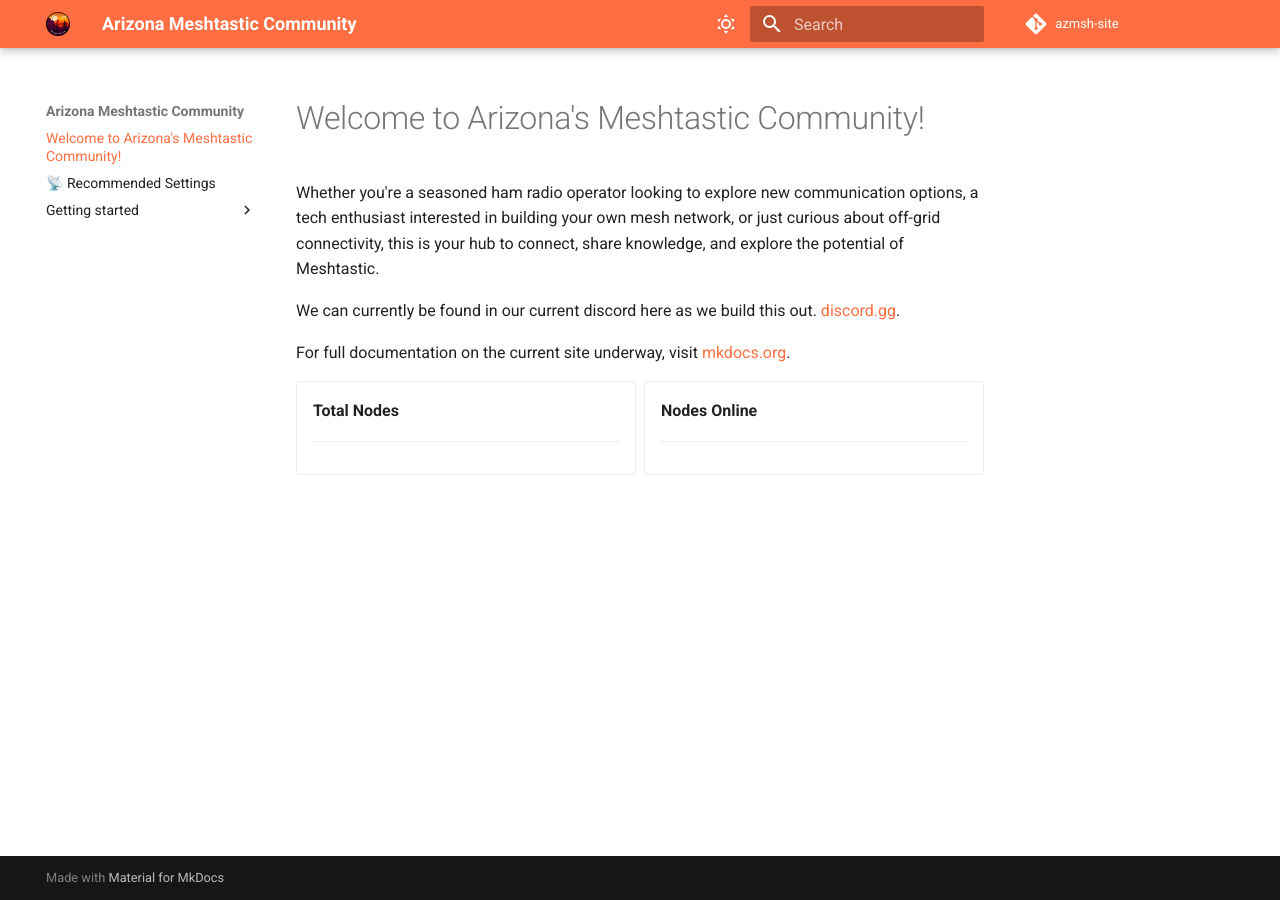
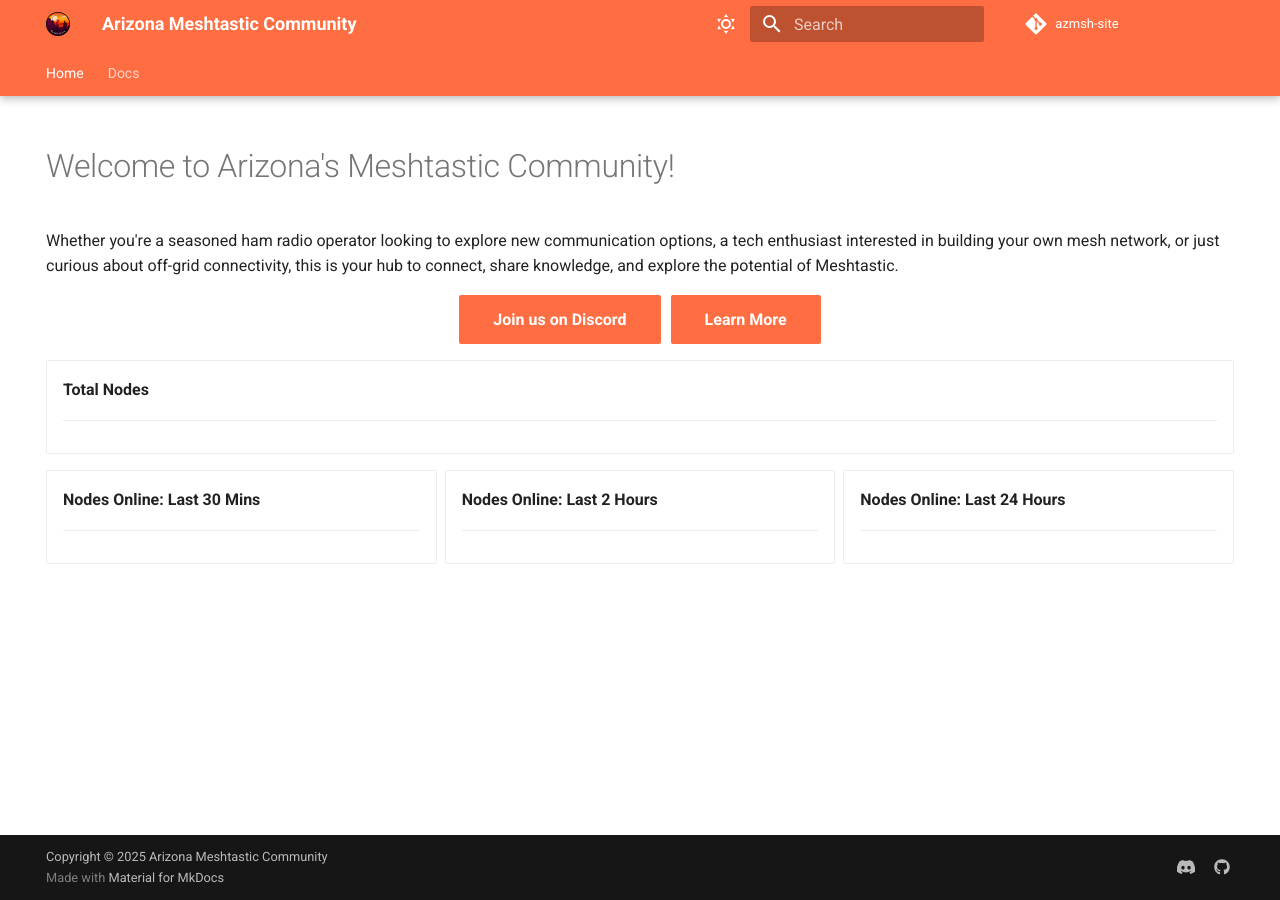
Before and after one commit to ArizonaMeshtasticCommunity/azmsh-site, an MkDocs documentation site: the page built from docs/index.md, in a window 1280 px wide. Built offline with MkDocs 1.6.1 and Material for MkDocs 9.7.7, drawn with Linux system fonts in a browser that asks for light colours; comment, search, counter and statistics services are not loaded.

Commit message:
Site updates - Cleanup, added features, formatting

```diff
--- a/docs/assets/js/nodeData.js
+++ b/docs/assets/js/nodeData.js
@@ -17,16 +17,18 @@
   const totalNodes = document.getElementById('totalNodes');
   totalNodes.textContent = json.length;
 
-    // Count nodes updated in the last 30 minutes
+  // Count nodes that are online
   const now = new Date();
   const THIRTY_MINUTES = 30 * 60 * 1000;
-    const recentNodes = json.filter(node => {
-      const updatedAt = new Date(node.updated_at);
-      return now - updatedAt <= THIRTY_MINUTES;
-    });
+  const TWO_HOURS = 2 * 60 * 60 * 1000;
+  const TWENTY_FOUR_HOURS = 24 * 60 * 60 * 1000;
 
-    const nodesOnline = document.getElementById('nodesOnline');
-    nodesOnline.textContent = recentNodes.length;
+  const nodes30min = json.filter(node => now - new Date(node.updated_at) <= THIRTY_MINUTES).length;
+  const nodes2hr = json.filter(node => now - new Date(node.updated_at) <= TWO_HOURS).length;
+  const nodes24hr = json.filter(node => now - new Date(node.updated_at) <= TWENTY_FOUR_HOURS).length;
+
+  document.getElementById('nodes30min').textContent = nodes30min;
+  document.getElementById('nodes2hr').textContent = nodes2hr;
+  document.getElementById('nodes24hr').textContent = nodes24hr;
 }
-
 getNodes();
--- a/docs/getting_started/index.md
+++ b/docs/docs/connect.md
@@ -30,7 +34,7 @@
     - Position & Sensor Metrics: Every 1 hour (for mobile nodes; enable Smart Positioning with a minimum interval of 1 minute, minimum distance 100m). For stationary nodes, consider extending this interval to every 12-24 hours.
 
 
-#### MQTT:
+#### MQTT
 MQTT is a useful tool for supplementing mesh connectivity but shouldn't be relied upon as a primary mesh component. Our recommended MQTT etiquette is:
 
 - **Downlinking** from the primary Meshtastic MQTT server is strongly discouraged, especially in the primary channel.
@@ -38,20 +42,20 @@
 - **Uplinking** to a local MQTT server is helpful for tracking deployed nodes not connected directly to your mesh segment.
 - **Downlinking** from a local MQTT server should be avoided in the primary channel; however, it's acceptable for secondary channels.
 
-#### Device Roles:
+#### Device Roles
 Previously, Meshtastic did not have intelligent routing, causing nodes in 'client/router' mode to potentially create routing inefficiencies. **With Meshtastic 2.6, intelligent routing for direct messages (DMs) has been introduced**, significantly improving targeted message delivery and network efficiency. However, we still recommend primarily using the 'client' role to simplify network traffic and maintain redundancy.
 
 - **Client Mode**: Ideal for most stationary nodes, minimizing unnecessary rebroadcasts. (Maybe your roof node.)
 - **Client Mute**: Use for on the move nodes that do not contribute directly to message forwarding, reducing network congestion. (Maybe your mobile node.)
 
-#### Hop Count:
+#### Hop Count
 Start with a hop count of 3, using only the minimum necessary hops to reach your intended destinations.
 
 - If consistently routing through a dedicated relay node, a hop count of 4 is reasonable.
 
 - At network edges or challenging locations, up to 5-7 hops might be necessary, but ensure optimal node placement before increasing hops.
 
-#### Broadcast Intervals:
+#### Broadcast Intervals
 To minimize channel use and maintain high reliability:
 
 - **Node Information**: Every 4-6 hours
--- a/docs/index.md
+++ b/docs/index.md
@@ -1,11 +1,20 @@
-# Welcome to Arizona's Meshtastic Community!
+---
+title: Home
+hide:
+  - toc
+  - navigation
+---
+
+<h1>Welcome to Arizona's Meshtastic Community!</h1>
 
 Whether you're a seasoned ham radio operator looking to explore new communication options, a tech enthusiast interested in building your own mesh network, or just curious about off-grid connectivity, this is your hub to connect, share knowledge, and explore the potential of Meshtastic.
 
-We can currently be found in our current discord here as we build this out. [discord.gg](https://discord.gg/HrKtyuFEQk).
-
-For full documentation on the current site underway, visit [mkdocs.org](https://www.mkdocs.org).
-
+<span style="display: flex; align-items: center; justify-content: center;">
+    <span style="display: flex; align-items: center; justify-content: space-between;">
+        <span style="margin-right: 5px;">[Join us on Discord](https://discord.gg/HrKtyuFEQk){ .md-button .md-button--primary target="_blank"}</span>
+        <span style="margin-left: 5px;">[Learn More](/getting_started/){ .md-button .md-button--primary}</span>
+    </span>
+</span>
 
 <div class="grid cards" markdown>
 
@@ -15,12 +24,26 @@
 
     <span id="totalNodes" style="display: flex; align-items: center; justify-content: center; font-weight: bold; font-size: 50px;"></span>
 
--   __Nodes Online__
+</div>
+
+<div class="grid cards" markdown>
+
+-   __Nodes Online: Last 30 Mins__
 
     ---
 
-    <span id="nodesOnline" style="display: flex; align-items: center; justify-content: center; font-weight: bold; font-size: 50px;"></span>
+    <span id="nodes30min" style="display: flex; align-items: center; justify-content: center; font-weight: bold; font-size: 50px;"></span>
+
+-   __Nodes Online: Last 2 Hours__
+
+    ---
+
+    <span id="nodes2hr" style="display: flex; align-items: center; justify-content: center; font-weight: bold; font-size: 50px;"></span>
+
+-   __Nodes Online: Last 24 Hours__
+
+    ---
+
+    <span id="nodes24hr" style="display: flex; align-items: center; justify-content: center; font-weight: bold; font-size: 50px;"></span>
 
 </div>
-
-<script src="assets/js/nodeData.js"></script>
--- a/mkdocs.yml
+++ b/mkdocs.yml
@@ -10,6 +10,8 @@
     - navigation.instant
     - navigation.instant.prefetch
     - navigation.instant.progress
+    - navigation.tabs
+    - navigation.tabs.sticky
   palette:
     - media: "(prefers-color-scheme: light)"
       scheme: default
@@ -40,3 +42,14 @@
   - pymdownx.emoji:
       emoji_index: !!python/name:material.extensions.emoji.twemoji
       emoji_generator: !!python/name:material.extensions.emoji.to_svg
+
+extra_javascript:
+  - assets/js/nodeData.js # Node Info
+
+copyright: Copyright &copy; 2025 Arizona Meshtastic Community
+extra:
+  social:
+    - icon: fontawesome/brands/discord
+      link: https://discord.gg/HrKtyuFEQk
+    - icon: fontawesome/brands/github
+      link: https://github.com/ArizonaMeshtasticCommunity
```
Also changed, not shown: other parts of docs/docs/connect.md (+7 -3 lines), docs/docs/recommended_configuration_settings.md (renamed from docs/recommended_configuration_settings.md, +1 -1 lines). Lines whose indentation alone changed are shown as unchanged.
